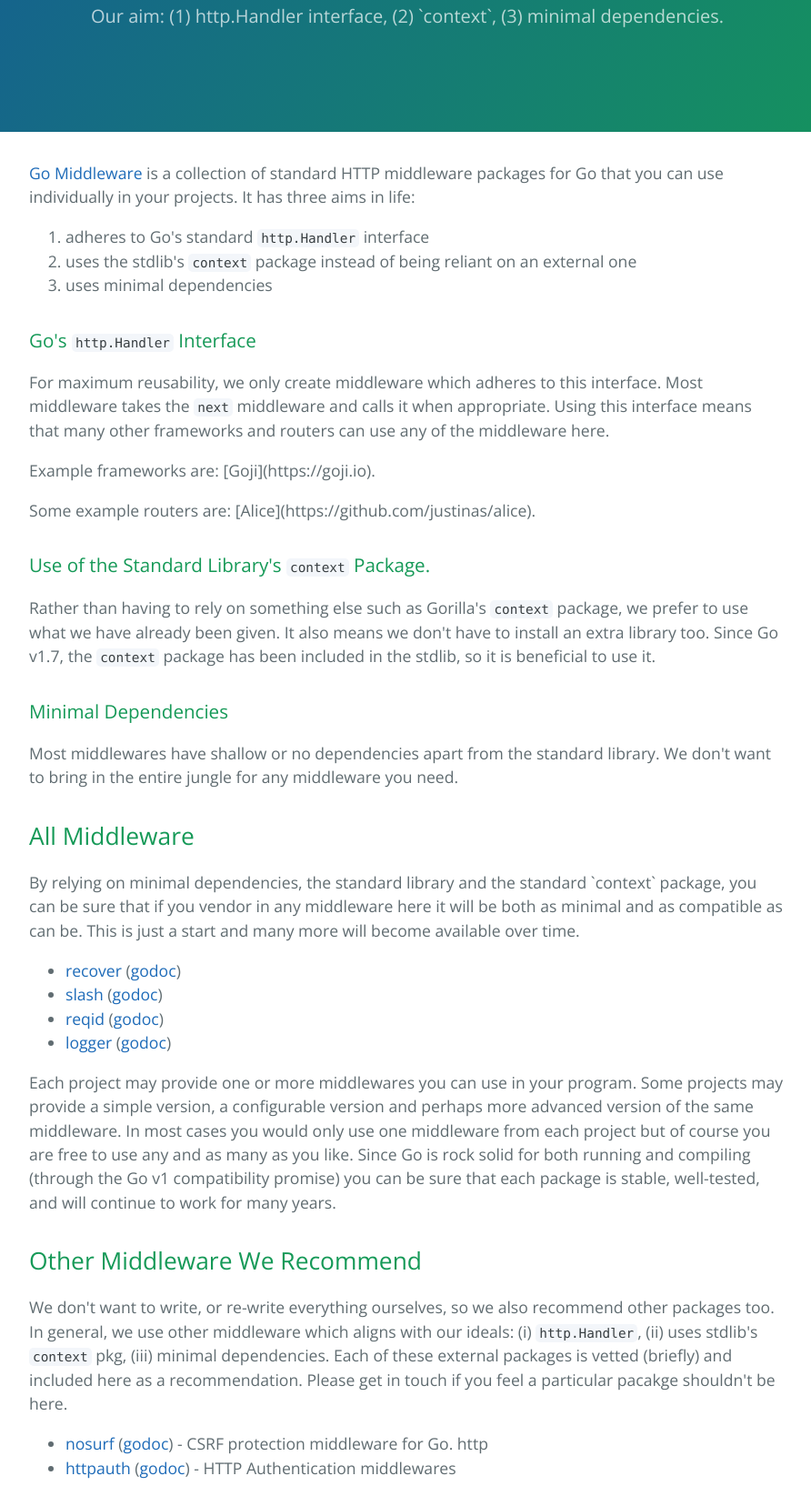
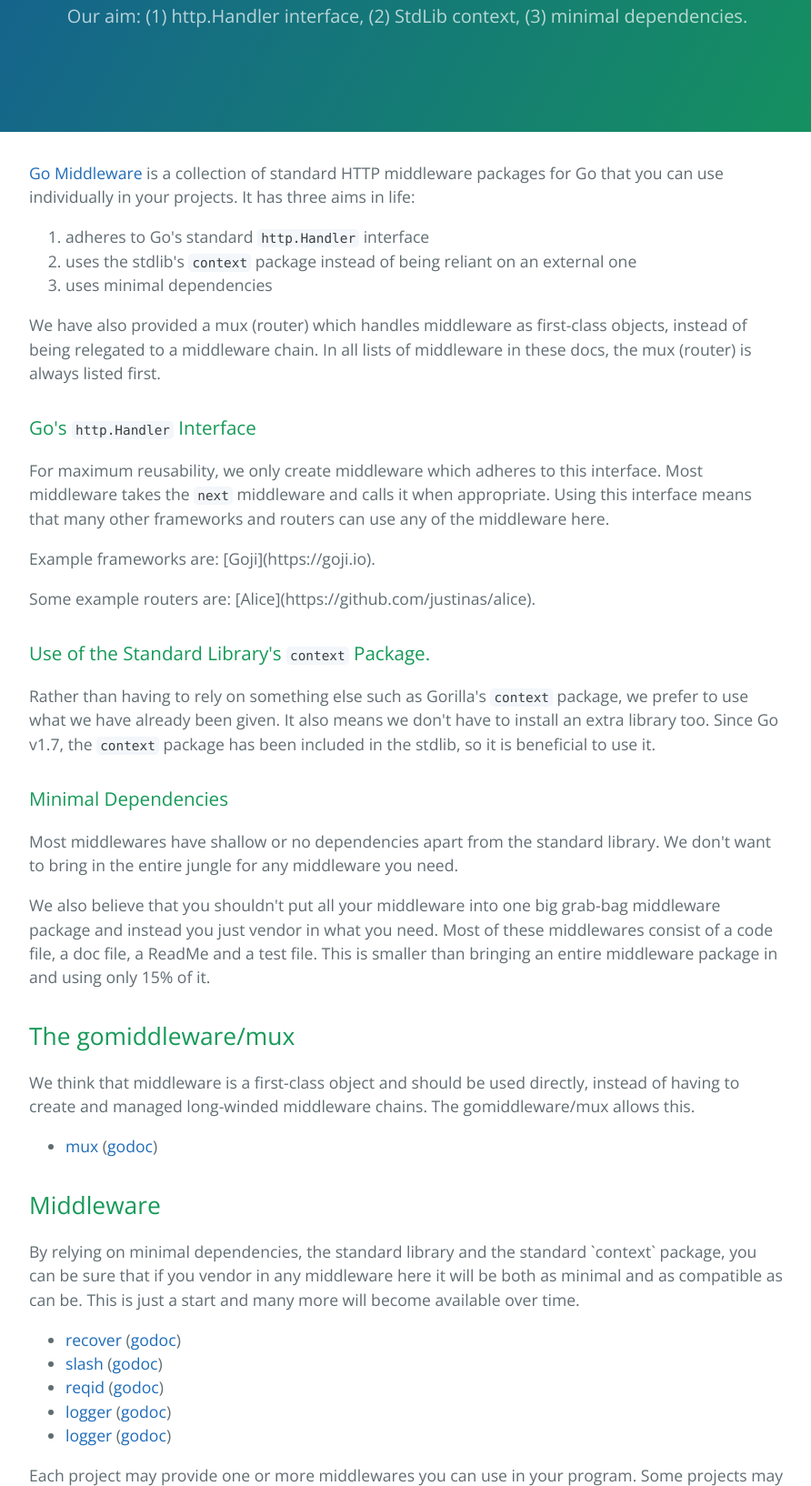
Before and after one commit to gomiddleware/gomiddleware.github.io, a plain HTML site: page index.html in a window 1280 px wide. Shown: the part 172-1806 px from the top of the page at 91% size, without its empty margins (192-1084 px from the left). Drawn offline with nearby package versions, Linux system fonts and the light colour scheme.

Commit message:
Add gomiddleware/mux

```diff
--- a/index.html
+++ b/index.html
@@ -12,7 +12,7 @@
   <body>
     <section class="page-header">
       <h1 class="project-name">Standard GoLang HTTP Middleware.</h1>
-      <h2 class="project-tagline">Our aim: (1) http.Handler interface, (2) `context`, (3) minimal dependencies.</h2>
+      <h2 class="project-tagline">Our aim: (1) http.Handler interface, (2) StdLib context, (3) minimal dependencies.</h2>
     </section>
 
     <section class="main-content">
@@ -25,6 +25,11 @@
         <li>uses the stdlib's <code>context</code> package instead of being reliant on an external one</li>
         <li>uses minimal dependencies</li>
       </ol>
+      <p>
+        We have also provided a mux (router) which handles middleware as first-class objects, instead of being
+        relegated to a middleware chain. In all lists of middleware in these docs, the mux (router) is always listed
+        first.
+      </p>
 
       <h3>Go's <code>http.Handler</code> Interface</h3>
       <p>
@@ -51,24 +56,40 @@
         Most middlewares have shallow or no dependencies apart from the standard library. We don't want to bring in the
         entire jungle for any middleware you need.
       </p>
+      <p>
+        We also believe that you shouldn't put all your middleware into one big grab-bag middleware package and instead
+        you just vendor in what you need. Most of these middlewares consist of a code file, a doc file, a ReadMe and a
+        test file. This is smaller than bringing an entire middleware package in and using only 15% of it.
+      </p>
+
+      <h2>
+        <a id="middleware" class="anchor" href="#mux" aria-hidden="true"></a>
+        The gomiddleware/mux
+      </h2>
+      <p>
+         We think that middleware is a first-class object and should be used directly, instead of having to create and
+         managed long-winded middleware chains. The gomiddleware/mux allows this.
+      </p>
+      <ul>
+        <li><a href="https://github.com/gomiddleware/mux">mux</a> (<a href="https://godoc.org/github.com/gomiddleware/mux">godoc</a>)</li>
+      </ul>
 
       <h2>
         <a id="middleware" class="anchor" href="#middleware" aria-hidden="true"></a>
-        All Middleware
+        Middleware
       </h2>
       <p>
          By relying on minimal dependencies, the standard library and the standard `context` package, you can be sure
          that if you vendor in any middleware here it will be both as minimal and as compatible as can be. This is just
          a start and many more will become available over time.
       </p>
-
       <ul>
         <li><a href="https://github.com/gomiddleware/recover">recover</a> (<a href="https://godoc.org/github.com/gomiddleware/recover">godoc</a>)</li>
         <li><a href="https://github.com/gomiddleware/slash">slash</a> (<a href="https://godoc.org/github.com/gomiddleware/slash">godoc</a>)</li>
         <li><a href="https://github.com/gomiddleware/reqid">reqid</a> (<a href="https://godoc.org/github.com/gomiddleware/reqid">godoc</a>)</li>
         <li><a href="https://github.com/gomiddleware/logger">logger</a> (<a href="https://godoc.org/github.com/gomiddleware/logger">godoc</a>)</li>
+        <li><a href="https://github.com/gomiddleware/realip">logger</a> (<a href="https://godoc.org/github.com/gomiddleware/realip">godoc</a>)</li>
       </ul>
-
       <p>
         Each project may provide one or more middlewares you can use in your program. Some projects may provide a
         simple version, a configurable version and perhaps more advanced version of the same middleware. In most cases
@@ -81,14 +102,12 @@
         <a id="todo" class="anchor" href="#todo" aria-hidden="true"></a>
         Other Middleware We Recommend
       </h2>
-
       <p>
         We don't want to write, or re-write everything ourselves, so we also recommend other packages too.  In general,
         we use other middleware which aligns with our ideals: (i) <code>http.Handler</code>, (ii) uses
         stdlib's <code>context</code> pkg, (iii) minimal dependencies. Each of these external packages is vetted (briefly)
         and included here as a recommendation. Please get in touch if you feel a particular pacakge shouldn't be here.
       </p>
-
       <ul>
         <li>
           <a href="https://github.com/justinas/nosurf/">nosurf</a>
@@ -106,9 +125,7 @@
         <a id="todo" class="anchor" href="#todo" aria-hidden="true"></a>
         Missing Middleware
       </h2>
-
       <p>If you think some middleware is missing, please create an issue or PR against one of the repos in the GoMiddleware org.</p>
-
       <p>(Ends)</p>
 
       <footer class="site-footer">
```
